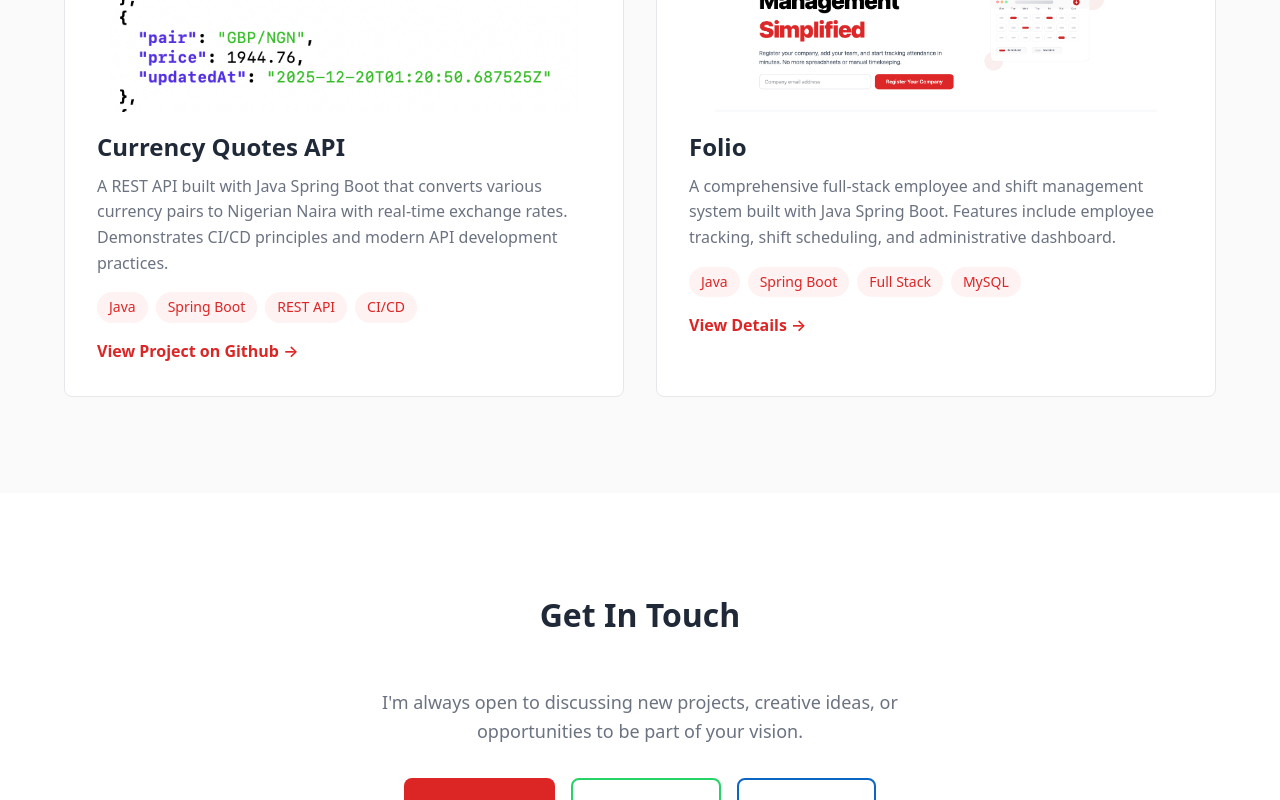
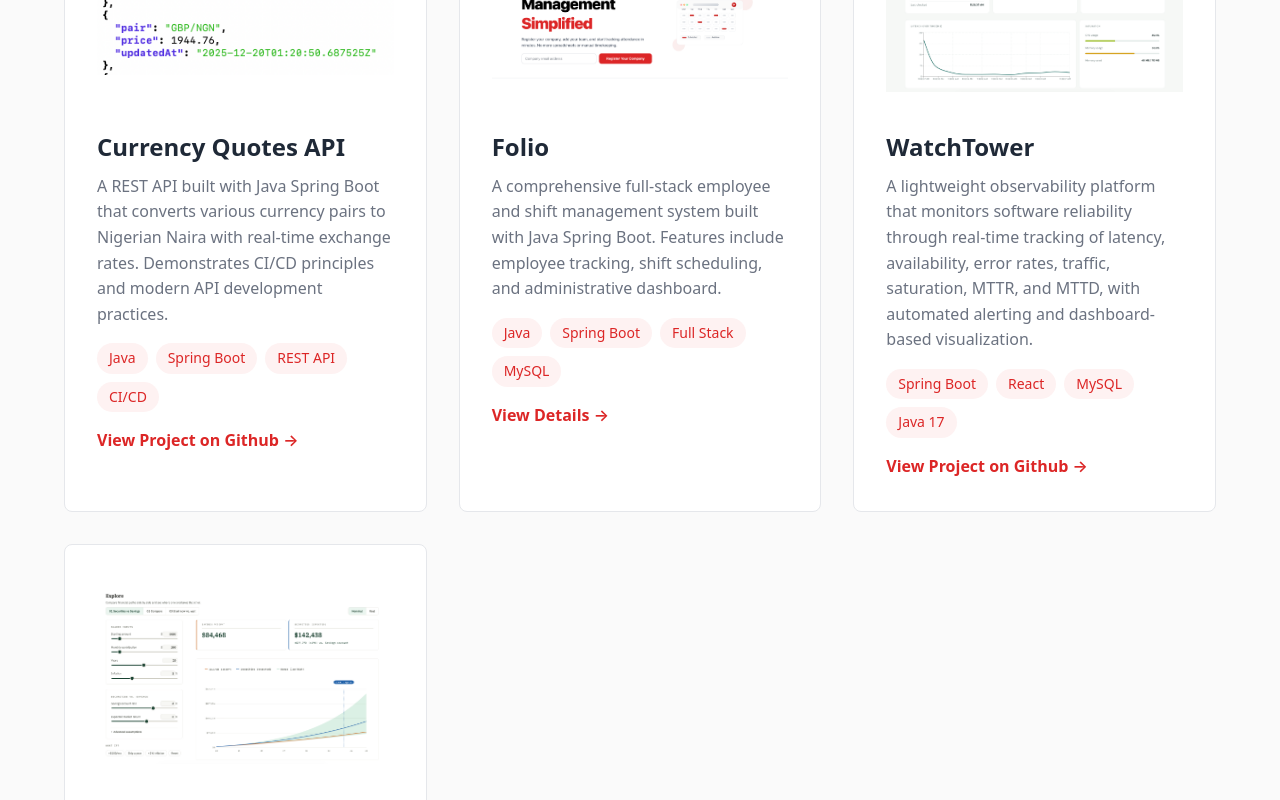
Before and after one commit to TobeOf17/portfolio-project, a React (Vite) app: page / in a window 1280 px wide. Shown: the part 1540-2340 px from the top of the page. Built offline with nearby package versions, Linux system fonts and the light colour scheme.

Commit message:
Addition of Whyfi and Watchtower projects

```diff
--- a/src/pages/Home.jsx
+++ b/src/pages/Home.jsx
@@ -31,6 +31,22 @@ function Home() {
                             techStack={["Java", "Spring Boot", "Full Stack", "MySQL"]}
                             detailPage="folio"
                         />
+
+                        <ProjectCard
+                            title="WatchTower"
+                            description="A lightweight observability platform that monitors software reliability through real-time tracking of latency, availability, error rates, traffic, saturation, MTTR, and MTTD, with automated alerting and dashboard-based visualization."
+                            image="/watchtower.png"
+                            techStack={["Spring Boot", "React", "MySQL", "Java 17"]}
+                            link="https://github.com/TobeOf17/watchtower"
+                        />
+
+                        <ProjectCard
+                            title="WhyFi"
+                            description="An interactive financial planning and visualization platform featuring a custom calculation engine for compound interest, inflation-adjusted returns, and investment comparisons, with dynamic insights explaining financial outcomes in plain language."
+                            image="/whyfi.png"
+                            techStack={["Spring Boot", "React", "Java 21"]}
+                            link="https://whyfi-frontend-two.vercel.app"
+                        />
                     </div>
                 </div>
             </section>
```
Also changed, not shown: public/watchtower.png (added), public/whyfi.png (added). Lines whose indentation alone changed are shown as unchanged.
